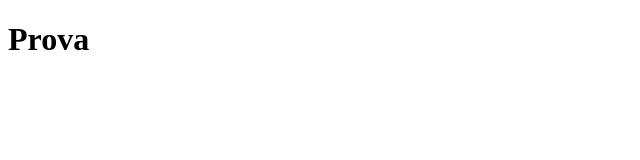
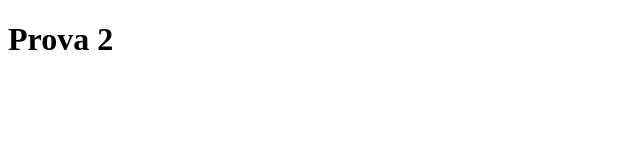
Before and after one commit to Geppe1990/develhope-web, a plain HTML site: page prova.html in a window 1280 px wide. Shown: the full height of the page, 0-640 px from the left. Drawn offline with Linux system fonts and the light colour scheme.

Commit message:
Aggiunta numero 2

```diff
--- a/prova.html
+++ b/prova.html
@@ -6,6 +6,6 @@
 		<title>Document</title>
 	</head>
 	<body>
-		<h1>Prova</h1>
+		<h1>Prova 2</h1>
 	</body>
 </html>
```
